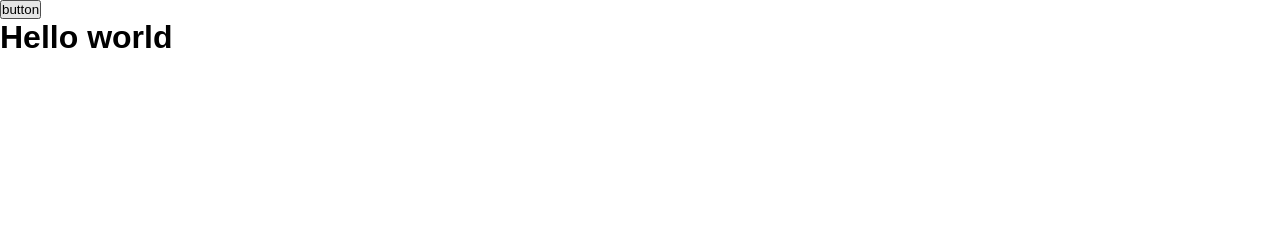
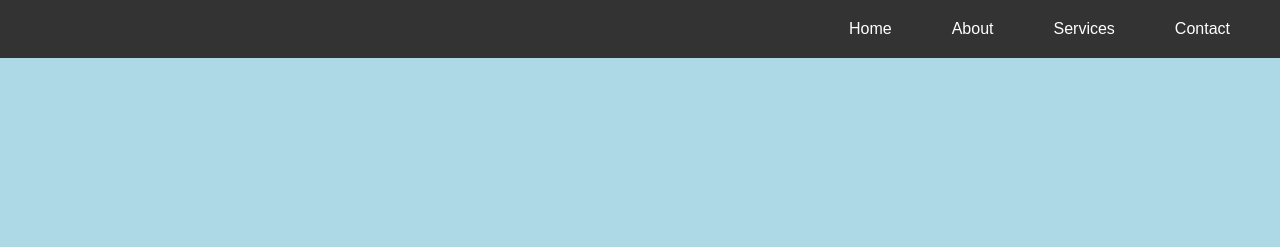
Before and after one commit to Josh011600/phpproj, a Flask app: page / in a window 1280 px wide. Shown: the top 247 px of the page. Before the commit the page ends 48 px from the top, so only its background shows below. Run offline with Flask 3, Linux system fonts and the light colour scheme.

Commit message:
adding some html elements for portfolio

```diff
--- a/templates/index.html
+++ b/templates/index.html
@@ -3,15 +3,34 @@
 <head>
     <meta charset="UTF-8">
     <meta name="viewport" content="width=device-width, initial-scale=1.0">
+
     <link rel="stylesheet" href="{{ url_for('static', filename='css/styles.css') }}">
-    <script src="{{ url_for('static', filename='js/script.js') }}"></script>
-    <title>Document</title>
+    <script src="{{ url_for('static', filename='sscript.js') }}"></script>
+    <title>My website</title>
 </head>
 <body>
-    <button class="button" id="myCheck" onclick="myFunction()">button</button>
-    <h1> Hello world</h1>
+    <div class="navbar">
+        <a href="#home">Home</a>
+        <a href="#about">About</a>
+        <a href="#services">Services</a>
+        <a href="#contact">Contact</a>
+    </div>
+
+    <div id="home" class="section">
+        <img src="{{ url_for('static', filename='images/Joshua.png') }}" class="image1">
+        <p>
+            Welcome to my portfolio.<br>
+            I'm <div class="typing-container" id="typing"></div>
+        </p>
+
+    </div>
+    <div id="about" class="section">
+        About Section
+
+    </div>
+    <div id="services" class="section">Services Section</div>
+    <div id="contact" class="section">Contact Section</div>
+
 </body>
-<script>
 
-</script>
 </html>
```
